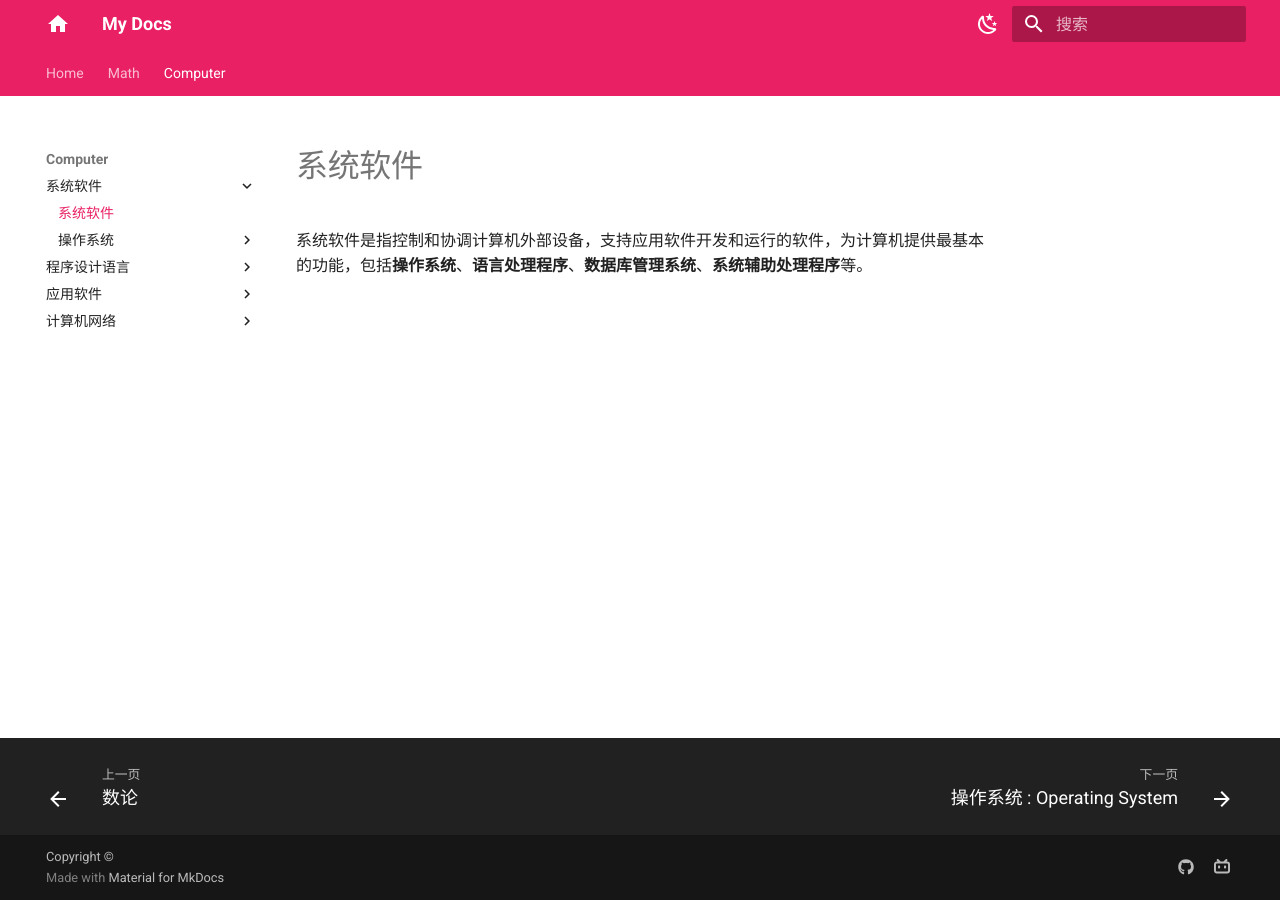
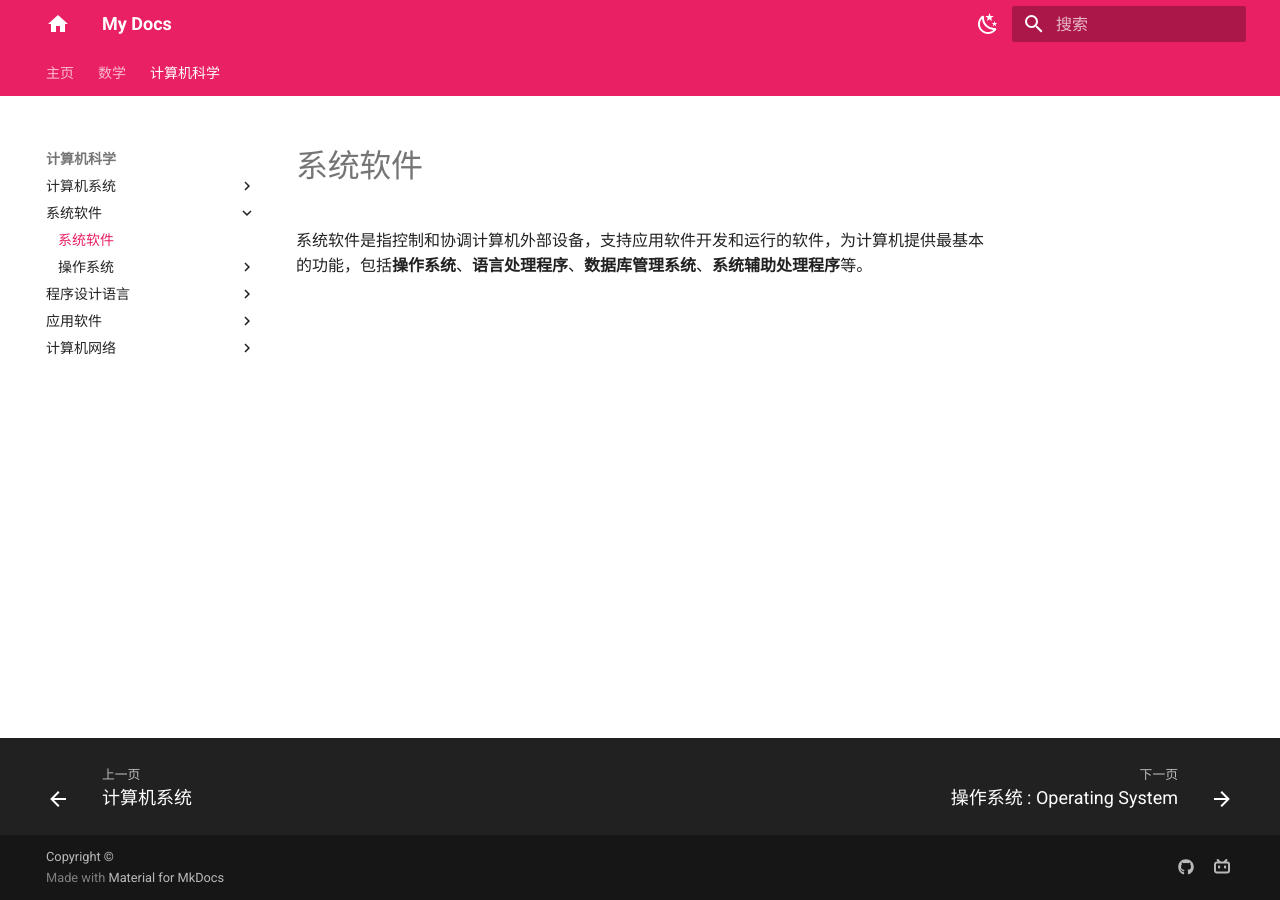
Before and after one commit to zyssnh/KnowledgeLwiki, an MkDocs documentation site: the page built from docs/Computer/系统软件/系统软件.md, in a window 1280 px wide. Built offline with MkDocs 1.6.1 and Material for MkDocs 9.7.7, drawn with Linux system fonts in a browser that asks for light colours; some of the changed lines change nothing that is shown.

Commit message:
修改--nav--2025.5.14-14:52

```diff
--- /dev/null
+++ b/docs/Computer/ComputerSystem/index.md
@@ -0,0 +1 @@
+# 计算机系统
--- a/mkdocs.yml
+++ b/mkdocs.yml
@@ -1,13 +1,15 @@
 site_name: My Docs
 
 nav:
-  - Home: index.md
-  - Math:
+  - 主页: index.md
+  - 数学:
       - Math/分析/分析.md
       - Math/代数/代数.md
       - Math/几何/几何.md
       - Math/数论/数论.md
-  - Computer:
+  - 计算机科学:
+      - 计算机系统:
+            - Computer/ComputerSystem/index.md
       - 系统软件:
             - Computer/系统软件/系统软件.md
             - 操作系统:
@@ -15,7 +17,7 @@ nav:
                   - 分布式系统:
                         - Computer/系统软件/操作系统/分布式系统/分布式系统.md
                         - 分布式计算平台:
-                              - Computer/系统软件//操作系统/分布式系统/分布式计算平台/分布式计算平台.md
+                              - Computer/系统软件/操作系统/分布式系统/分布式计算平台/分布式计算平台.md
                               - Hadoop:
                                     - Computer/系统软件/操作系统/分布式系统/分布式计算平台/Hadoop/Hadoop.md
                                     - Computer/系统软件/操作系统/分布式系统/分布式计算平台/Hadoop/Zookeeper.md
```
